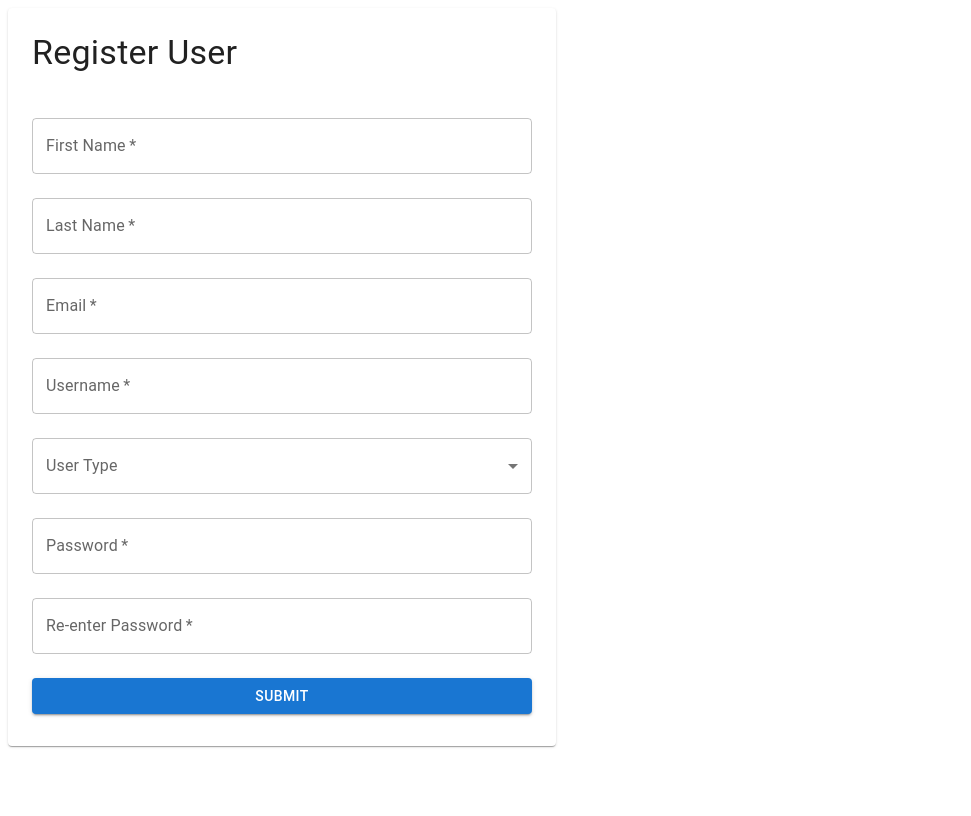
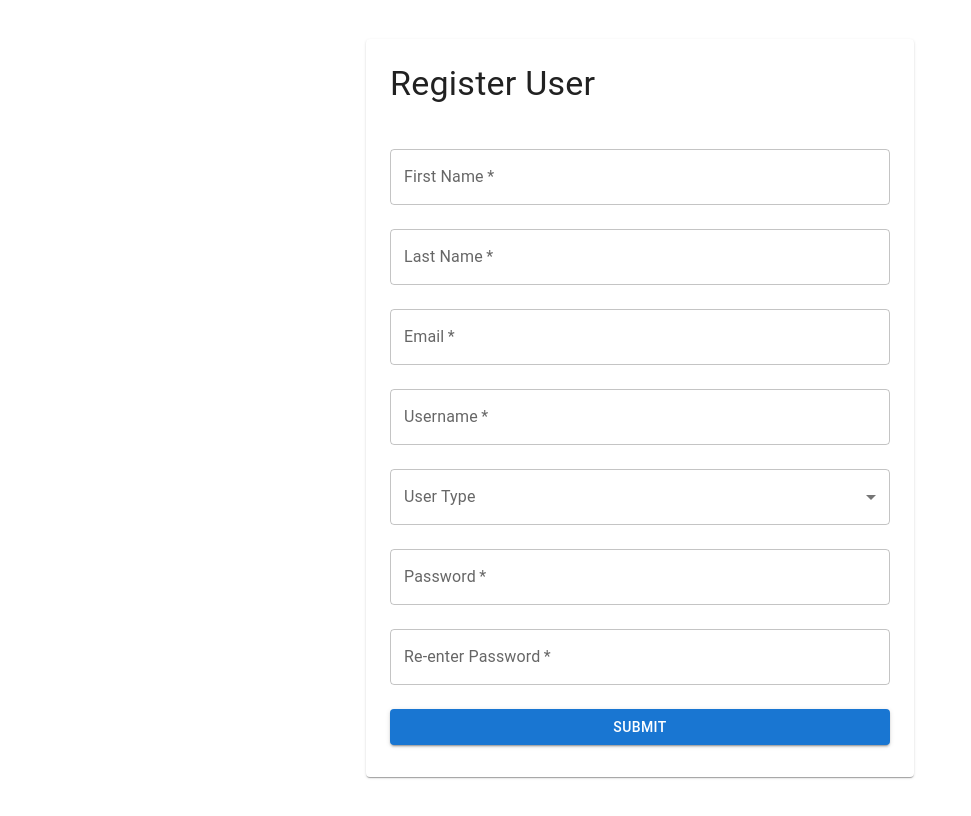
Before and after one commit to David-Gaspar-H/cosc4353-flin-flon, a React (Vite) app in the folder frontend/: page /register in a window 1280 px wide. Shown: the whole page, without its empty margins (0-971 px from the left). Built offline with nearby package versions, Linux system fonts and the light colour scheme.

Commit message:
Edit: removed unnecessary routes and centered register/create user forms.

```diff
--- a/frontend/src/App.jsx
+++ b/frontend/src/App.jsx
@@ -1,9 +1,7 @@
 import "./App.css";
 import Login from "./components/Login";
 import Admin from "./components/Admin";
-import Dashboard from "./components/Dashboard";
 import { BrowserRouter as Router, Route, Routes } from "react-router-dom";
-import UserTable from "./components/UserTable.jsx";
 import Register from "./components/Register.jsx";
 
 function App() {
@@ -17,12 +15,6 @@ function App() {
 					<Route path="/admin" element={<Admin />} />
 				</Routes>
 				<Routes>
-					<Route path="/dashboard" element={<Dashboard />} />
-				</Routes>
-				<Routes>
-					<Route path="/users" element={<UserTable />} />
-				</Routes>
-				<Routes>
 					<Route path="/register" element={<Register />} />
 				</Routes>
 			</Router>
--- a/frontend/src/components/Register.jsx
+++ b/frontend/src/components/Register.jsx
@@ -1,24 +1,34 @@
-import React, {useState} from 'react';
-import {FormControl, TextField, InputLabel, Select, MenuItem, Button, Paper, Typography} from '@mui/material';
-import api from '../services/api';
-import { useNavigate } from 'react-router-dom';
+import React, { useState } from "react";
+import {
+	FormControl,
+	TextField,
+	InputLabel,
+	Select,
+	MenuItem,
+	Button,
+	Paper,
+	Typography,
+	Grid2,
+} from "@mui/material";
+import api from "../services/api";
+import { useNavigate } from "react-router-dom";
 
 const Register = () => {
 	const navigate = useNavigate();
 	const [user, setUser] = useState({
-        firstName: '',
-        lastName: '',
-        email: '',
-        username: '',
-        password: '',
-        confirmPassword: '',
-        type: ''
+		firstName: "",
+		lastName: "",
+		email: "",
+		username: "",
+		password: "",
+		confirmPassword: "",
+		type: "",
 	});
 
-    const [error, setError] = useState('');
+	const [error, setError] = useState("");
 
 	const handleInputChange = (e) => {
-        const {name, value} = e.target;
+		const { name, value } = e.target;
 		setUser({
 			...user,
 			[name]: value,
@@ -27,39 +37,50 @@ const Register = () => {
 
 	const handleSubmit = async (e) => {
 		e.preventDefault();
-        setError('');
+		setError("");
 
 		if (user.password !== user.confirmPassword) {
-            setError('Passwords do not match');
+			setError("Passwords do not match");
 			return;
 		}
 
 		try {
-            const response = await api.post('/users/', {
+			const response = await api.post(
+				"/users/",
+				{
 					first_name: user.firstName,
 					last_name: user.lastName,
 					email: user.email,
 					username: user.username,
 					password: user.password,
-                role: user.type
-            },{
+					role: user.type,
+				},
+				{
 					headers: {
-                    'Content-Type': 'application/json'
-                }
+						"Content-Type": "application/json",
+					},
 				}
 			);
 
-            console.log('Registration successful:', response.data);
-            navigate('/login');
-
+			console.log("Registration successful:", response.data);
+			navigate("/login");
 		} catch (error) {
-            console.error('Registration failed:', error);
-            setError(error.response?.data?.message || 'Registration failed. Please try again.');
+			console.error("Registration failed:", error);
+			setError(
+				error.response?.data?.message ||
+					"Registration failed. Please try again."
+			);
 		}
 	};
 
 	return (
-        <Paper sx={{width: '500px', padding: 3}}>
+		<Grid2
+			container
+			justifyContent="center"
+			alignItems="center"
+			sx={{ height: "100vh" }}
+		>
+			<Paper sx={{ width: "500px", padding: 3 }}>
 				<Typography variant="h4" gutterBottom>
 					Register User
 				</Typography>
@@ -107,7 +128,9 @@ const Register = () => {
 							required
 						/>
 						<FormControl fullWidth margin="normal">
-                        <InputLabel id="type-select-label">User Type</InputLabel>
+							<InputLabel id="type-select-label">
+								User Type
+							</InputLabel>
 							<Select
 								labelId="type-select-label"
 								id="type-select"
@@ -151,13 +174,14 @@ const Register = () => {
 						<Button
 							variant="contained"
 							type="submit"
-                        sx={{ marginTop: 2, width: 'auto' }}
+							sx={{ marginTop: 2, width: "auto" }}
 						>
 							Submit
 						</Button>
 					</FormControl>
 				</form>
 			</Paper>
+		</Grid2>
 	);
 };
 
--- a/frontend/src/components/User.jsx
+++ b/frontend/src/components/User.jsx
@@ -1,17 +1,33 @@
-import React, { useState, useEffect } from 'react';
-import { FormControl, TextField, InputLabel, Select, MenuItem, Button, Paper, Typography } from '@mui/material';
-import api from '../services/api';
+import React, { useState, useEffect } from "react";
+import {
+	FormControl,
+	TextField,
+	InputLabel,
+	Select,
+	MenuItem,
+	Button,
+	Paper,
+	Typography,
+	Grid2,
+} from "@mui/material";
+import api from "../services/api";
 
-const UserForm = ({ userId, setSelectedUserId, clearSelection, isCreating, onUserModified }) => {
+const UserForm = ({
+	userId,
+	setSelectedUserId,
+	clearSelection,
+	isCreating,
+	onUserModified,
+}) => {
 	const [user, setUserData] = useState({
-        first_name: '',
-        last_name: '',
-        email: '',
-        username: '',
-        password: '',
-        role: 'user',
-        status: 'active',
-        password: ''
+		first_name: "",
+		last_name: "",
+		email: "",
+		username: "",
+		password: "",
+		role: "user",
+		status: "active",
+		password: "",
 	});
 
 	useEffect(() => {
@@ -25,7 +41,7 @@ const UserForm = ({ userId, setSelectedUserId, clearSelection, isCreating, onUse
 			const response = await api.get(`/users/${userId}/`);
 			setUserData(response.data);
 		} catch (error) {
-            console.error('Error fetching user:', error);
+			console.error("Error fetching user:", error);
 		}
 	};
 
@@ -40,14 +56,14 @@ const UserForm = ({ userId, setSelectedUserId, clearSelection, isCreating, onUse
 	const handleSubmit = async () => {
 		try {
 			if (isCreating) {
-                await api.post('/users/', {
+				await api.post("/users/", {
 					first_name: user.first_name,
 					last_name: user.last_name,
 					email: user.email,
 					username: user.username,
 					password: user.password,
 					role: user.role,
-                    status: user.status
+					status: user.status,
 				});
 			} else {
 				await api.put(`/users/${userId}/`, {
@@ -57,21 +73,27 @@ const UserForm = ({ userId, setSelectedUserId, clearSelection, isCreating, onUse
 					username: user.username,
 					password: user.password,
 					role: user.role,
-                    status: user.status
+					status: user.status,
 				});
 			}
 
 			onUserModified();
 			clearSelection();
 		} catch (error) {
-            console.error('Error saving user:', error);
+			console.error("Error saving user:", error);
 		}
 	};
 
 	return (
-        <Paper sx={{ width: '500px', padding: 3 }}>
+		<Grid2
+			container
+			justifyContent="center"
+			alignItems="center"
+			sx={{ height: "100vh" }}
+		>
+			<Paper sx={{ width: "500px", padding: 3 }}>
 				<Typography variant="h4" gutterBottom>
-                {isCreating ? 'Create User' : 'Edit User'}
+					{isCreating ? "Create User" : "Edit User"}
 				</Typography>
 				<FormControl fullWidth margin={"normal"}>
 					<TextField
@@ -151,12 +173,13 @@ const UserForm = ({ userId, setSelectedUserId, clearSelection, isCreating, onUse
 					<Button
 						variant="contained"
 						onClick={handleSubmit}
-                    sx={{ marginTop: 2, width: 'auto' }}
+						sx={{ marginTop: 2, width: "auto" }}
 					>
-                    {isCreating ? 'Create' : 'Update'}
+						{isCreating ? "Create" : "Update"}
 					</Button>
 				</FormControl>
 			</Paper>
+		</Grid2>
 	);
 };
 
--- a/frontend/src/components/dashboard.jsx
+++ /dev/null
@@ -1,11 +0,0 @@
-import { Typography, Grid2 } from "@mui/material";
-
-const Dashboard = () => {
-	return (
-		<Grid2>
-			<Typography variant="h3">You are normal user :)</Typography>
-		</Grid2>
-	);
-};
-
-export default Dashboard;
```
Also changed, not shown: frontend/src/components/UserTabel.jsx (+71 -33 lines). Lines whose indentation alone changed are shown as unchanged.
